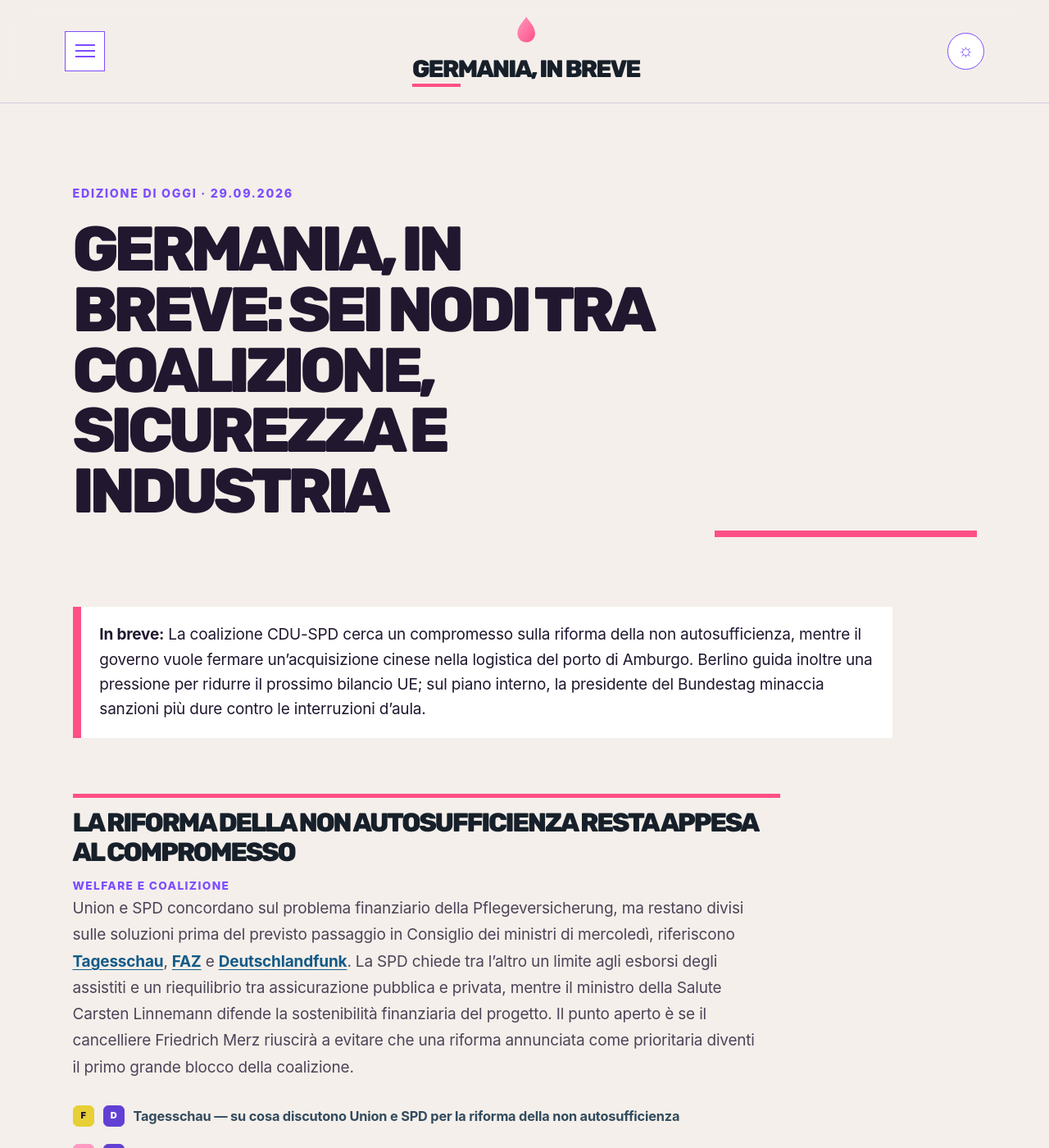
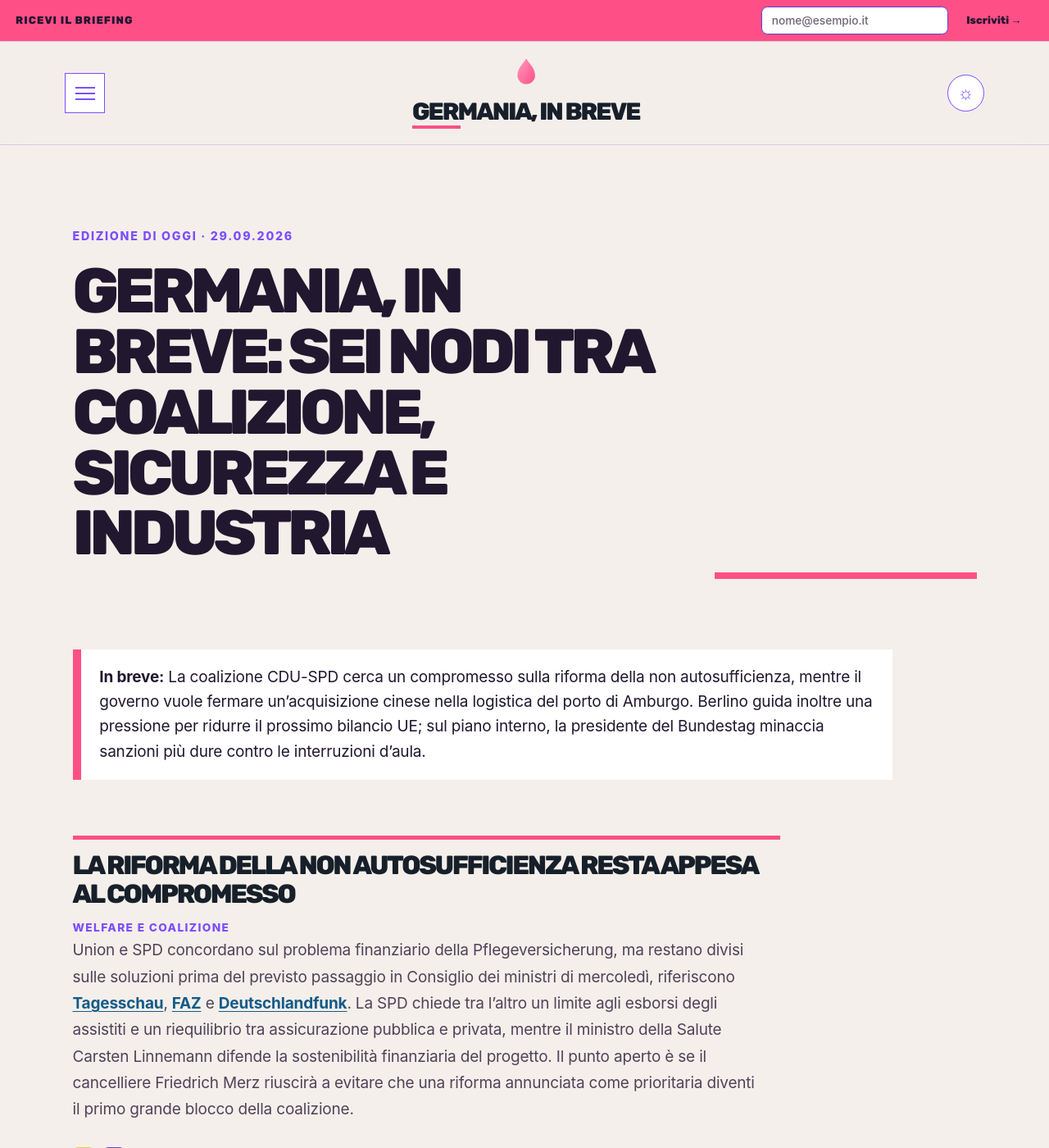
Before and after one commit to ottoottone/prj-news-mattino, a Jekyll site: the page built from index.html, in a window 1280 px wide and 1400 px high. Shown: the whole window at 82% size. Built offline with Jekyll 4.4.1, drawn with Linux system fonts in a browser that asks for light colours; some web fonts are replaced; the list of posts is cut into pages by our own code.

Commit message:
Add compact Kit signup bar above masthead

```diff
--- a/_layouts/default.html
+++ b/_layouts/default.html
@@ -4,6 +4,19 @@
   {% include head.html %}
 
   <body>
+    {% if site.newsletter_cta.kit_form_id %}
+    <div class="newsletter-signup-bar" role="region" aria-label="Iscriviti al briefing">
+      <div class="newsletter-signup-inner container">
+        <span class="newsletter-signup-label">Ricevi il briefing</span>
+        <form class="newsletter-signup-form" action="https://app.kit.com/forms/{{ site.newsletter_cta.kit_form_id }}/subscriptions" method="post">
+          <label class="sr-only" for="kit-email-topbar">La tua email</label>
+          <input id="kit-email-topbar" type="email" name="email_address" autocomplete="email" placeholder="nome@esempio.it" required>
+          <button type="submit">Iscriviti →</button>
+        </form>
+      </div>
+    </div>
+    {% endif %}
+
     <a class="skip-link" href="#main-content">Vai al contenuto</a>
 
     <input type="checkbox" class="sidebar-checkbox" id="sidebar-checkbox" aria-label="Apri il menu di navigazione">
--- a/assets/css/briefing.css
+++ b/assets/css/briefing.css
@@ -470,6 +470,25 @@ body { background:#f7f7f5; color:#202b35; }
 .kit-form-note { margin:.55rem 0 0; color:var(--muted); font-size:.72rem; }
 @media (max-width:600px) { .kit-form-row { display:grid; } .kit-form button { width:100%; } }
 
+/* Compact Kit signup bar above the masthead, using the site's stripe language. */
+.newsletter-signup-bar { position:relative; overflow:hidden; background:var(--neon-plum); color:#fff9ff; }
+.newsletter-signup-bar::before { content:""; position:absolute; inset:0 auto 0 0; width:100%; background:linear-gradient(90deg,var(--neon-pink) 0 34%,var(--neon-violet) 34% 67%,var(--neon-sun) 67%); opacity:.95; }
+.newsletter-signup-inner { position:relative; display:flex; align-items:center; justify-content:flex-end; gap:.8rem; min-height:2.65rem; padding-top:.3rem; padding-bottom:.3rem; }
+.newsletter-signup-label { margin-right:auto; font:800 .68rem/1 Rubik,Arial,sans-serif; letter-spacing:.08em; text-transform:uppercase; }
+.newsletter-signup-form { display:flex; align-items:center; gap:.4rem; }
+.newsletter-signup-form input { width:12rem; padding:.43rem .6rem; border:1px solid rgba(255,255,255,.7); border-radius:.4rem; background:rgba(37,24,72,.86); color:#fff9ff; font:500 .72rem/1 Inter,Arial,sans-serif; }
+.newsletter-signup-form input::placeholder { color:#f6dceb; }
+.newsletter-signup-form input:focus { outline:2px solid #fff9ff; outline-offset:2px; }
+.newsletter-signup-form button { padding:.46rem .7rem; border:1px solid #fff9ff; border-radius:.4rem; background:#fff9ff; color:var(--neon-plum); cursor:pointer; font:800 .68rem/1 Rubik,Arial,sans-serif; }
+.newsletter-signup-form button:hover { background:var(--neon-sun); border-color:var(--neon-sun); }
+.theme-nord-light .newsletter-signup-bar { background:var(--neon-oat); color:var(--neon-ink); border-bottom:1px solid #d6cadf; }
+.theme-nord-light .newsletter-signup-bar::before { background:var(--neon-pink); opacity:1; }
+.theme-nord-light .newsletter-signup-form input { background:#fff; color:var(--neon-ink); border-color:#6240d5; }
+.theme-nord-light .newsletter-signup-form input::placeholder { color:#6f6378; }
+.theme-nord-light .newsletter-signup-form button { background:var(--neon-pink); border-color:var(--neon-pink); color:#21172f; }
+.theme-nord-dark .newsletter-signup-bar::before { background:var(--neon-pink); opacity:1; }
+@media (max-width:600px) { .newsletter-signup-inner { justify-content:stretch; gap:.5rem; } .newsletter-signup-label { font-size:.58rem; } .newsletter-signup-form { flex:1; } .newsletter-signup-form input { width:auto; flex:1; min-width:0; } .newsletter-signup-form button { white-space:nowrap; } }
+
  /* Color mode contrast: headings stay white; links use the pink/yellow line palette. */
 .theme-nord-color .content-first-header h1,
 .theme-nord-color .newsletter-issue-header h1,
```
